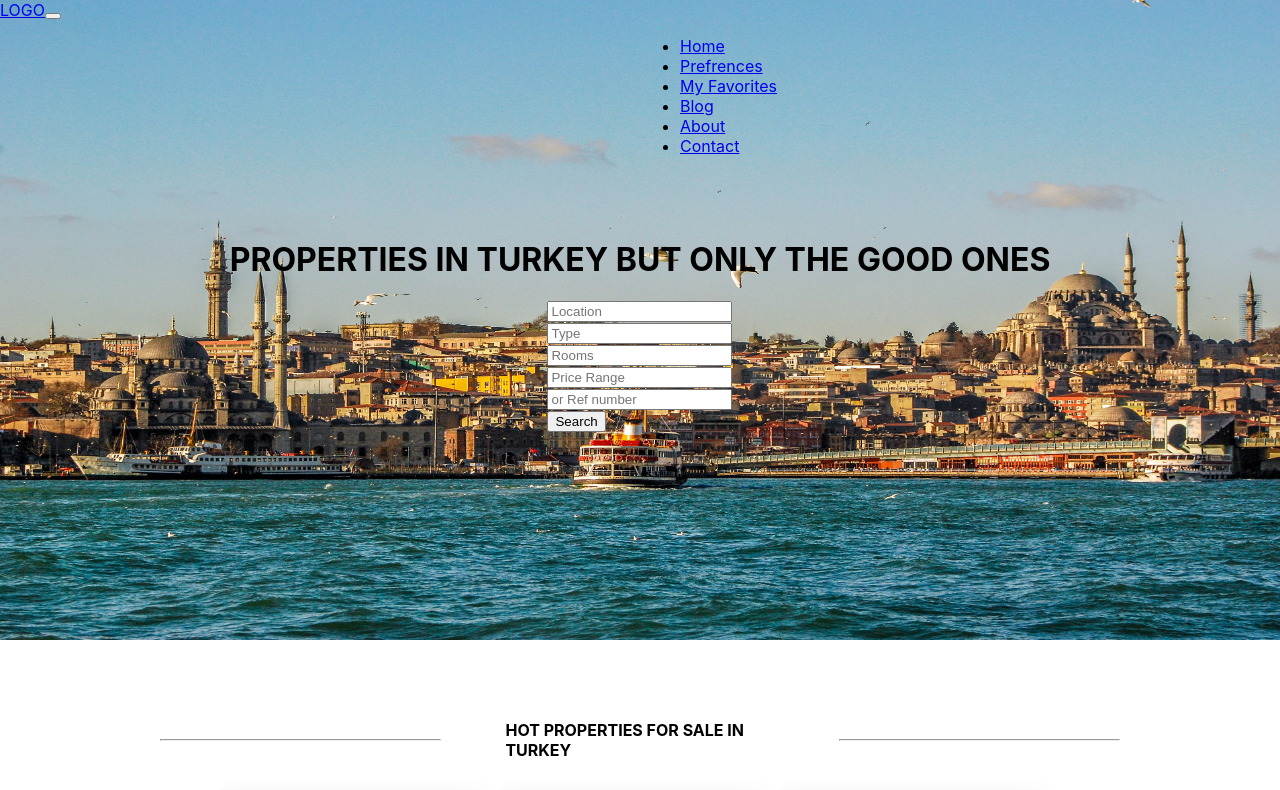
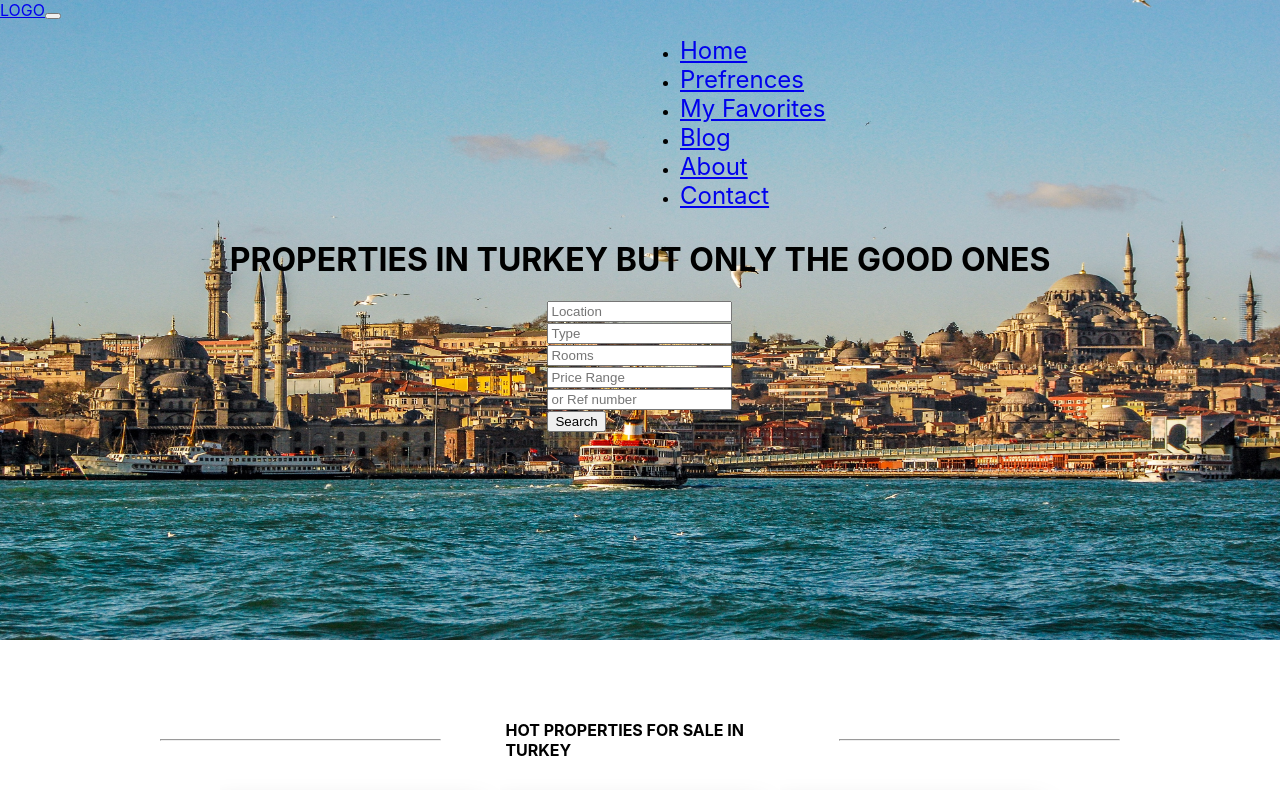
Before and after one commit to Alzubair98/ozyapi, a React (Create React App) app: page / in a window 1280 px wide. Shown: the top 790 px of the page. Built offline with nearby package versions, Linux system fonts and the light colour scheme; the HTML template or start-up script is replaced by a standard one.

Commit message:
fix nav link

```diff
--- a/src/component/navbar/navbar.css
+++ b/src/component/navbar/navbar.css
@@ -8,4 +8,7 @@
     padding-left: 40rem !important;
 }
 
+.nav-link{
+    font-size: 1.5rem;
+}
 /* need for mobile to be responsive */
```
